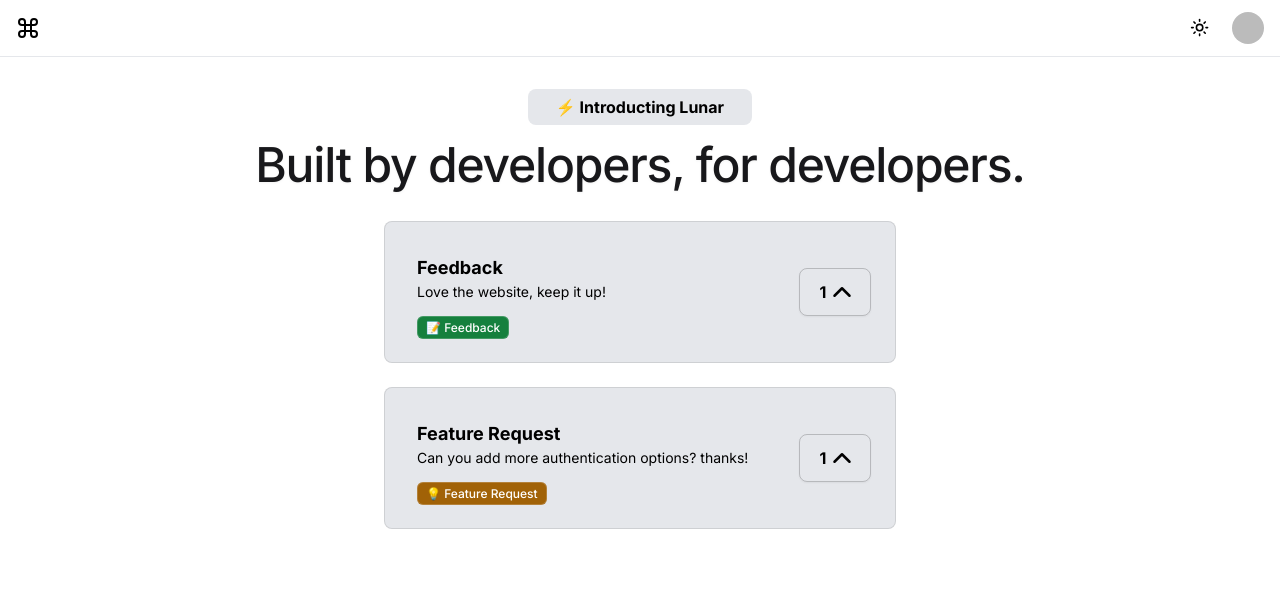
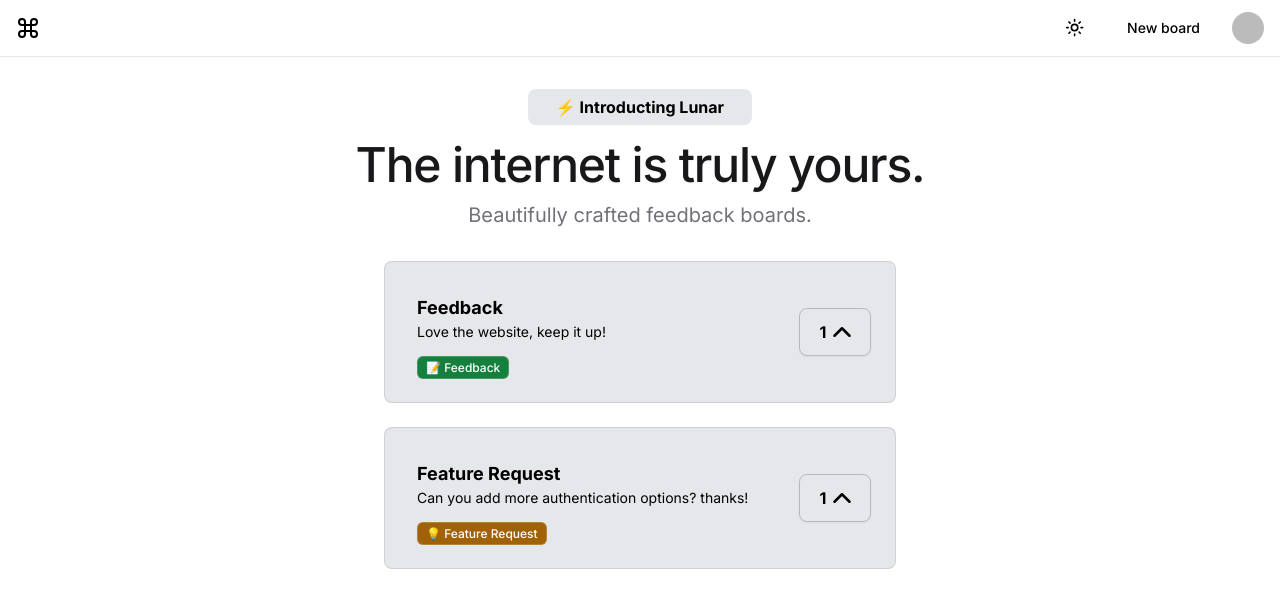
Before and after one commit to ramezj/astralics, a Next.js app in the folder client/: page / in a window 1280 px wide. Shown: the top 608 px of the page. Built offline with nearby package versions, Linux system fonts and the light colour scheme; no server answers; sample sign-in values are in the browser's storage.

Commit message:
added board creating in Header component [temp style]

```diff
--- a/client/components/NewNav/Header.jsx
+++ b/client/components/NewNav/Header.jsx
@@ -6,6 +6,7 @@ import { Dialog, Disclosure, Popover, Transition } from '@headlessui/react'
 import { Toggle } from "../navbar/Toggle";
 import { Profile } from "../navbar/Avatar";
 import { TryForFree } from "../navbar/TryForFree";
+import Create from "../app/Create";
 
 export default function Header(props) {
   let [isOpen, setIsOpen] = useState(false)
@@ -51,6 +52,7 @@ export default function Header(props) {
                     props.session
                     ?
                     <>
+                    <Create />
                     <Profile session={props.session} />
                     </>
                     :
--- a/client/components/app/Create.js
+++ b/client/components/app/Create.js
@@ -3,6 +3,7 @@ import { useRouter } from 'next/navigation';
 import { Dialog, Transition } from '@headlessui/react'
 import { Fragment } from 'react'
 import CreateBoard from './createBoard';
+import { Button } from '../ui/button';
 
 export default function Create() {
     const router = useRouter();
@@ -47,9 +48,9 @@ export default function Create() {
     }
     return (
         <>
-        <button className='px-5 py-2 bg-white text-black hover:bg-gray-200 rounded-lg flex justify-center items-center gap-2 duration-200' onClick={openModal}>
-              Create Board
-        </button>
+        <Button className='px-5 bg-white dark:bg-zinc-900 dark:text-white dark:hover:bg-zinc-800 text-black hover:bg-gray-200 rounded-lg flex justify-center items-center gap-2 duration-200' onClick={openModal}>
+              New board
+        </Button>
 <Transition appear show={isOpen} as={Fragment}>
         <Dialog as="div" className="relative z-10" onClose={closeModal}>
           <Transition.Child
--- a/client/components/app/createBoard.js
+++ b/client/components/app/createBoard.js
@@ -39,13 +39,13 @@ export default function CreateBoard() {
     }
     return (
         <>
-        <div className="card w-[22.5rem] bg-white duration-300 rounded-lg">
+        <div className="card w-[22.5rem] bg-white dark:bg-zinc-950 duration-300 rounded-lg">
         <div className="card-body">
-        <h2 className="card-title text-xl text-zinc-950 font-bold justify-center -mt-2 mb-2 drop-shadow">Board Information</h2>
+        <h2 className="card-title text-xl text-black dark:text-white font-bold justify-center -mt-2 mb-2 drop-shadow">Board Information</h2>
         <form onSubmit={createProject}>
-        <input required autoFocus={false} type="text" placeholder="Board name" onChange={(e) => {setName(e.target.value)}} className="input-md w-full mt-2 focus:outline-none bg-gray-200 text-zinc-950 font-bold text-sm rounded-md" />
-        <input required autoFocus={false} type="url" placeholder="Board Website" onChange={(e) => {setUrl(e.target.value)}} className="input-md w-full mt-2 focus:outline-none bg-gray-200 text-zinc-950 font-bold text-sm mt-4 rounded-md" />
-        <input required autoFocus={false} type="text" placeholder="Board Handle" onChange={(e) => {setHandle(e.target.value)}} className="input-md w-full mt-2 focus:outline-none bg-gray-200 text-zinc-950 font-bold text-sm mt-4 rounded-md" />
+        <input required autoFocus={false} type="text" placeholder="Board name" onChange={(e) => {setName(e.target.value)}} className="input-md w-full mt-2 focus:outline-none bg-gray-200 dark:bg-zinc-900 text-black dark:text-white font-bold text-sm rounded-md" />
+        <input required autoFocus={false} type="url" placeholder="Board Website" onChange={(e) => {setUrl(e.target.value)}} className="input-md w-full mt-2 focus:outline-none bg-gray-200 dark:bg-zinc-900 text-black dark:text-white font-bold text-sm mt-4 rounded-md" />
+        <input required autoFocus={false} type="text" placeholder="Board Handle" onChange={(e) => {setHandle(e.target.value)}} className="input-md w-full mt-2 focus:outline-none bg-gray-200 dark:bg-zinc-900 text-black dark:text-white font-bold text-sm mt-4 rounded-md" />
         <center>
         <button
         className="-mb-1 mt-6 w-full py-2 rounded-lg text-base text-white normal-case bg-blue-700 hover:bg-blue-800 duration-300 outline-none border-none font-medium" type='submit'>
--- a/client/pages/index.js
+++ b/client/pages/index.js
@@ -38,8 +38,13 @@ export default function Component() {
             transition={{duration: 0.8}}
             className='
             sm:text-6xl 2xl:text-7xl 2xl:mt-14 md:text-7xl lg:text-5xl lg:mt-4 2xl:w-3/6 lg:w-4/6 sm:mt-8 text-5xl w-4/5 font-medium tracking-tight leading-none text-transparent bg-clip-text text-zinc-900 dark:text-white mt-8 drop-shadow-sm'>
-           Built by developers, for developers.
+           The internet is truly yours.
             </motion.h1>
+            <div>
+            <p className="leading-7 [&:not(:first-child)]:mt-6 text-muted-foreground mt-3 text-xl">
+              Beautifully crafted feedback boards.
+            </p>
+            </div>
             <br />
         </div>
           <br />
```
